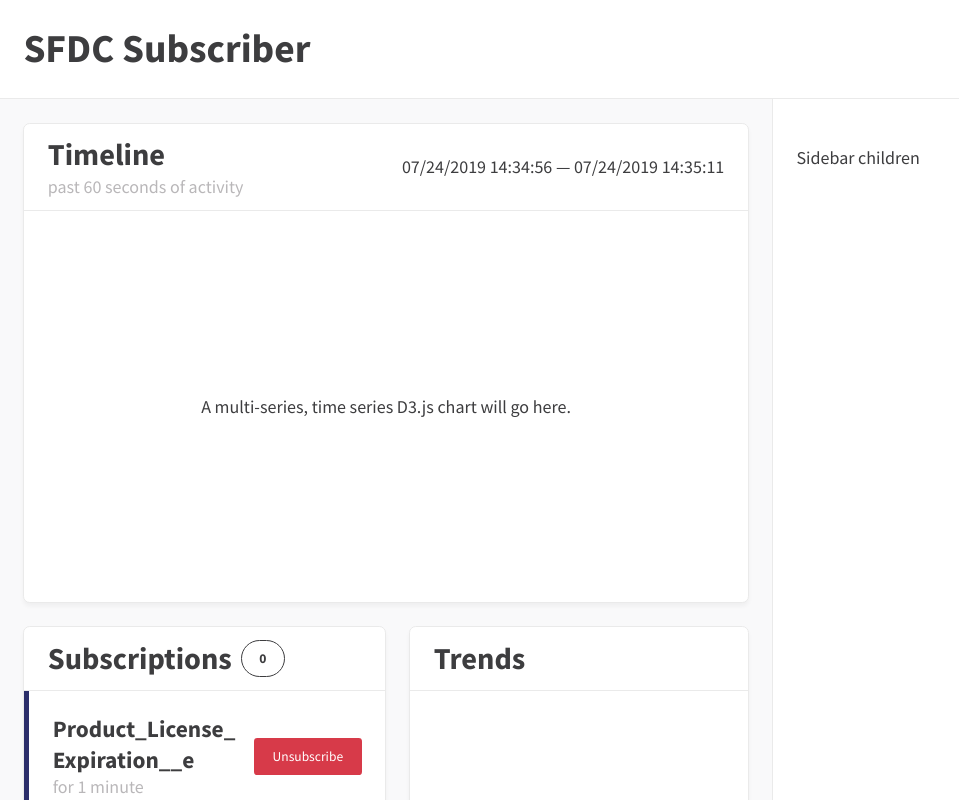
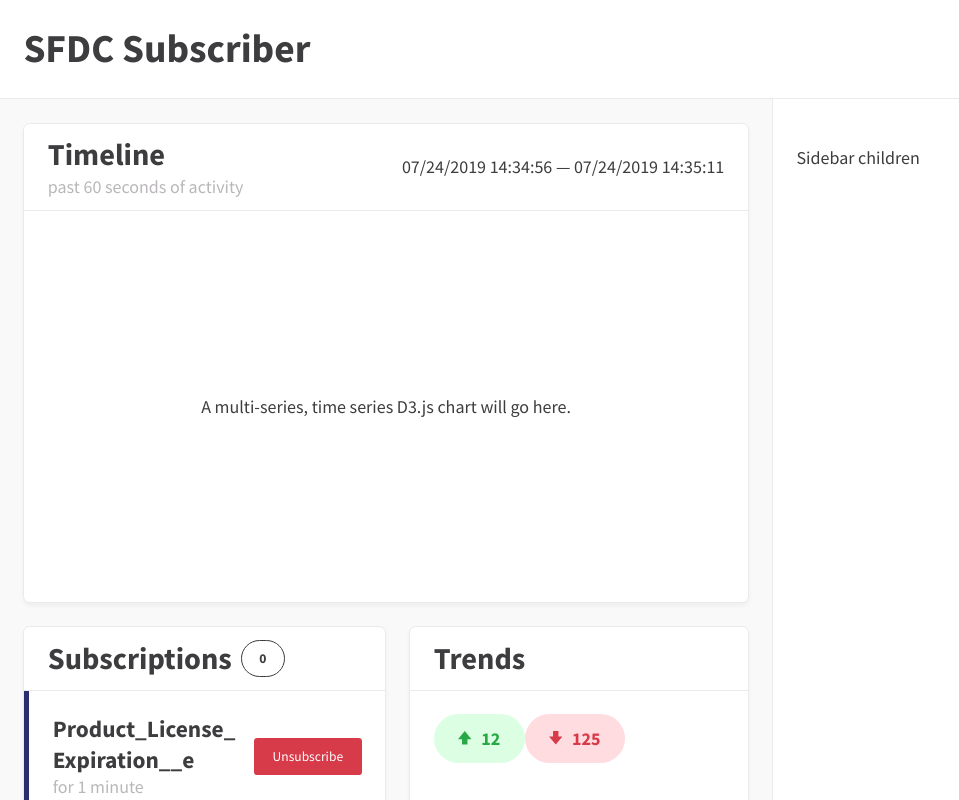
Before and after one commit to MatthewKosloski/sfdc-subscriber, a React (Create React App) app in the folder client/: page / in a window 1280 px wide. Shown: the top 800 px of the page, without its empty margins (0-959 px from the left). Built offline with nearby package versions, Linux system fonts and the light colour scheme.

Commit message:
created positive and negative trend badges

```diff
--- /dev/null
+++ b/client/src/components/organisms/TrendsCard/TrendBadge/Badge.tsx
@@ -0,0 +1,13 @@
+import styled from 'styled-components';
+
+import { Badge } from '../../../../design-system/components';
+import { pxToEm, spacingEm } from '../../../../design-system/abstracts';
+
+const Container = styled(Badge)`
+	svg {
+		${spacingEm(['MR'], 'Quarter')}
+		width: ${pxToEm(12)};
+	}
+`;
+
+export default Container;
--- /dev/null
+++ b/client/src/components/organisms/TrendsCard/TrendBadge/index.tsx
@@ -0,0 +1,22 @@
+import React from 'react';
+import Badge from './Badge';
+
+import { IButtonProps } from '../../../../design-system/theme/buttons';
+
+import { ReactComponent as ArrowUp } from './trendArrowUp.svg';
+
+export interface ITrendBadgeProps extends IButtonProps {
+	count?: string,
+	svg?: React.ReactElement
+}
+
+const TrendBadge: React.FC<ITrendBadgeProps> = ({svg, count , ...rest}) => (
+	<Badge {...rest} heavy>{svg} {count}</Badge>
+);
+
+TrendBadge.defaultProps = {
+	count: '0',
+	svg: <ArrowUp />
+};
+
+export default TrendBadge;
--- /dev/null
+++ b/client/src/components/organisms/TrendsCard/TrendBadgeNegative.tsx
@@ -0,0 +1,15 @@
+import React from 'react';
+
+import { ReactComponent as ArrowDown } from './TrendBadge/trendArrowDown.svg';
+import TrendBadge, { ITrendBadgeProps } from './TrendBadge';
+
+interface ITrendBadgeNegativeProps extends ITrendBadgeProps {}
+
+const TrendBadgeNegative: React.FC<ITrendBadgeNegativeProps> = (props) => (
+	<TrendBadge
+		{...props}
+		variant="dangerLight"
+		svg={<ArrowDown />} />
+);
+
+export default TrendBadgeNegative;
--- /dev/null
+++ b/client/src/components/organisms/TrendsCard/TrendBadgePositive.tsx
@@ -0,0 +1,15 @@
+import React from 'react';
+
+import { ReactComponent as ArrowUp } from './TrendBadge/trendArrowUp.svg';
+import TrendBadge, { ITrendBadgeProps } from './TrendBadge';
+
+interface TrendBadgePositiveProps extends ITrendBadgeProps {}
+
+const TrendBadgePositive: React.FC<TrendBadgePositiveProps> = (props) => (
+	<TrendBadge
+		{...props}
+		variant="successLight"
+		svg={<ArrowUp />} />
+);
+
+export default TrendBadgePositive;
--- a/client/src/components/organisms/TrendsCard/index.tsx
+++ b/client/src/components/organisms/TrendsCard/index.tsx
@@ -1,6 +1,9 @@
 import React from 'react';
 
 import { Card } from '../../../design-system/components';
+
+import TrendBadgeNegative from './TrendBadgeNegative';
+import TrendBadgePositive from './TrendBadgePositive';
 
 import Container from './Container';
 
@@ -11,9 +14,8 @@ const TrendsCard: React.FC<ITrendsCardProps> = () => (
 		<Card
 			titleText="Trends"
 			constrictBodyHeight>
-			<p className="u-font-center u-m-zero u-align-center" style={{height: '100%'}}>
-				No trend data available.
-			</p>
+			<TrendBadgePositive count="12"/>
+			<TrendBadgeNegative count="125" />
 		</Card>
 	</Container>
 );
```
Also changed, not shown: client/src/components/organisms/TrendsCard/CardListItem.tsx (added, +20 -0 lines), client/src/components/organisms/TrendsCard/TrendBadge/trendArrowDown.svg (added), client/src/components/organisms/TrendsCard/TrendBadge/trendArrowUp.svg (added).
